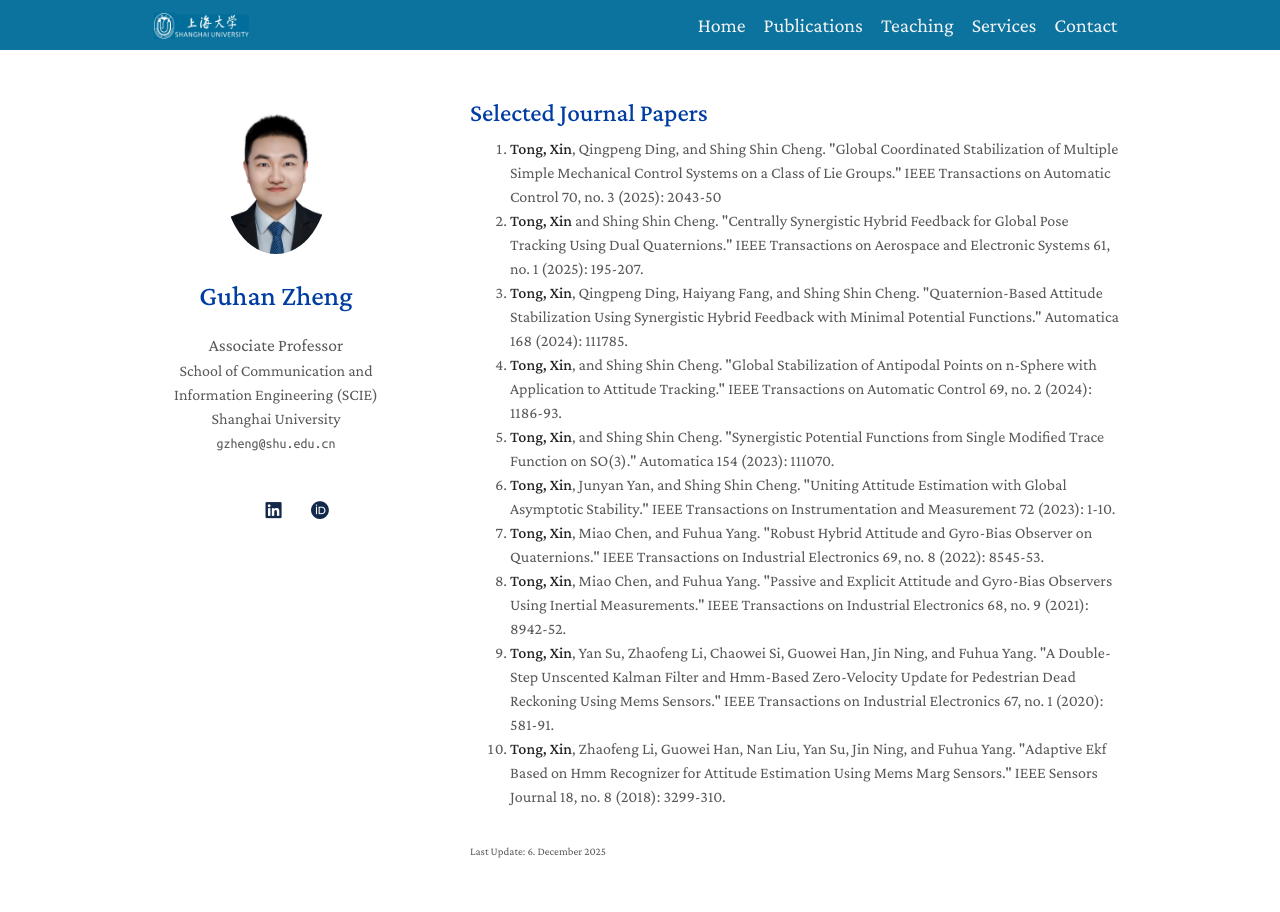
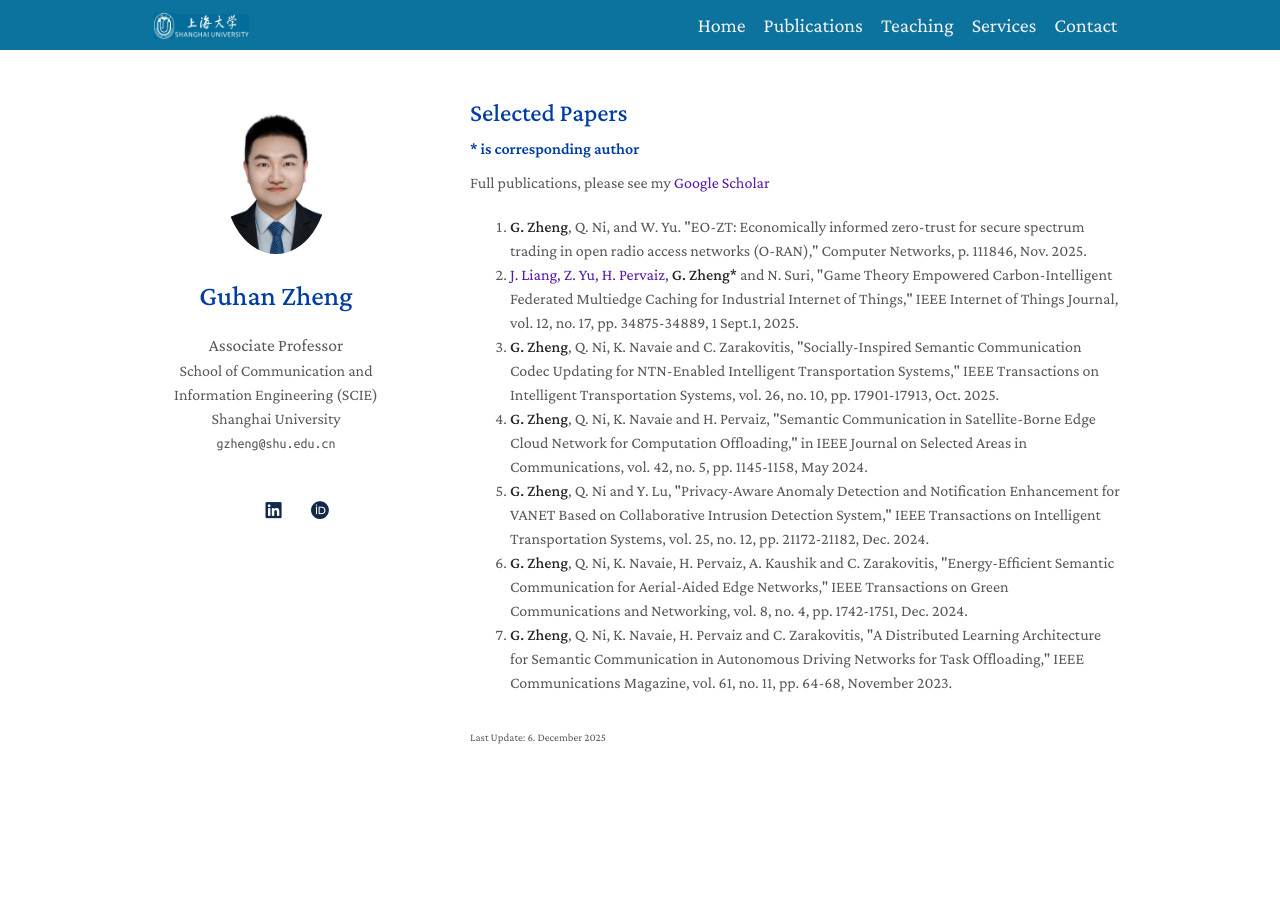
Before and after one commit to Guhan328/Guhan328.github.io, a Jekyll site: the page built from publications.md, in a window 1280 px wide. Built offline with Jekyll 4.4.1, drawn with Linux system fonts in a browser that asks for light colours; a style sheet for code colours, icons or effects is not loaded.

Commit message:
Update pubJournal.md

```diff
--- a/_includes/pubJournal.md
+++ b/_includes/pubJournal.md
@@ -1,17 +1,16 @@
 <h1 id="publication"></h1>
 
-<h2 style="margin: 80px 0px 10px;">Selected Journal Papers</h2>
-
+<h2 style="margin: 80px 0px 10px;">Selected Papers</h2>
+<h4 style="margin: 10px 0px 10px;">* is corresponding author</h4>
+Full publications, please see my [Google Scholar](https://scholar.google.com/citations?user=377WJ7IAAAAJ&hl)
 
 <ol style="margin:0 0 5px;">
-  <li><a href="https://ieeexplore.ieee.org/document/10735354"><autocolor><strong>Tong, Xin</strong>, Qingpeng Ding, and Shing Shin Cheng. "Global Coordinated Stabilization of Multiple Simple Mechanical Control Systems on a Class of Lie Groups." IEEE Transactions on Automatic Control 70, no. 3 (2025): 2043-50</autocolor></a></li>
-  <li><a href="https://ieeexplore.ieee.org/document/10645234"><autocolor><strong>Tong, Xin</strong> and Shing Shin Cheng. "Centrally Synergistic Hybrid Feedback for Global Pose Tracking Using Dual Quaternions." IEEE Transactions on Aerospace and Electronic Systems 61, no. 1 (2025): 195-207.</autocolor></a></li>
-  <li><a href="https://doi.org/10.1016/j.automatica.2024.111785"><autocolor><strong>Tong, Xin</strong>, Qingpeng Ding, Haiyang Fang, and Shing Shin Cheng. "Quaternion-Based Attitude Stabilization Using Synergistic Hybrid Feedback with Minimal Potential Functions." Automatica 168 (2024): 111785.</autocolor></a></li>
-  <li><a href="https://doi.org/10.1109/tac.2023.3281341"><autocolor><strong>Tong, Xin</strong>, and Shing Shin Cheng. "Global Stabilization of Antipodal Points on n-Sphere with Application to Attitude Tracking." IEEE Transactions on Automatic Control 69, no. 2 (2024): 1186-93.</autocolor></a></li>
-  <li><a href="https://doi.org/10.1016/j.automatica.2023.111070"><autocolor><strong>Tong, Xin</strong>, and Shing Shin Cheng. "Synergistic Potential Functions from Single Modified Trace Function on SO(3)." Automatica 154 (2023): 111070.</autocolor></a></li>
-  <li><a href="https://doi.org/10.1109/tim.2023.3250233"><autocolor><strong>Tong, Xin</strong>, Junyan Yan, and Shing Shin Cheng. "Uniting Attitude Estimation with Global Asymptotic Stability." IEEE Transactions on Instrumentation and Measurement 72 (2023): 1-10.</autocolor></a></li>
-  <li><a href="https://doi.org/10.1109/tie.2021.3108713"><autocolor><strong>Tong, Xin</strong>, Miao Chen, and Fuhua Yang. "Robust Hybrid Attitude and Gyro-Bias Observer on Quaternions." IEEE Transactions on Industrial Electronics 69, no. 8 (2022): 8545-53.</autocolor></a></li>
-  <li><a href="https://doi.org/10.1109/tie.2020.3018061"><autocolor><strong>Tong, Xin</strong>, Miao Chen, and Fuhua Yang. "Passive and Explicit Attitude and Gyro-Bias Observers Using Inertial Measurements." IEEE Transactions on Industrial Electronics 68, no. 9 (2021): 8942-52.</autocolor></a></li>
-  <li><a href="https://doi.org/10.1109/tie.2019.2897550"><autocolor><strong>Tong, Xin</strong>, Yan Su, Zhaofeng Li, Chaowei Si, Guowei Han, Jin Ning, and Fuhua Yang. "A Double-Step Unscented Kalman Filter and Hmm-Based Zero-Velocity Update for Pedestrian Dead Reckoning Using Mems Sensors." IEEE Transactions on Industrial Electronics 67, no. 1 (2020): 581-91.</autocolor></a></li>
-  <li><a href="https://doi.org/10.1109/jsen.2017.2787578"><autocolor><strong>Tong, Xin</strong>, Zhaofeng Li, Guowei Han, Nan Liu, Yan Su, Jin Ning, and Fuhua Yang. "Adaptive Ekf Based on Hmm Recognizer for Attitude Estimation Using Mems Marg Sensors." IEEE Sensors Journal 18, no. 8 (2018): 3299-310.</autocolor></a></li>
+  <li><a href="https://www.sciencedirect.com/science/article/pii/S1389128625008126"><autocolor><strong>G. Zheng</strong>, Q. Ni, and W. Yu. "EO-ZT: Economically informed zero-trust for secure spectrum trading in open radio access networks (O-RAN)," Computer Networks, p. 111846, Nov. 2025. </autocolor></a></li>
+  <li><a href="https://ieeexplore.ieee.org/abstract/document/11075850">J. Liang, Z. Yu, H. Pervaiz, <autocolor><strong>G. Zheng*</strong> and N. Suri, "Game Theory Empowered Carbon-Intelligent Federated Multiedge Caching for Industrial Internet of Things," IEEE Internet of Things Journal, vol. 12, no. 17, pp. 34875-34889, 1 Sept.1, 2025.</autocolor></a></li>
+  <li><a href="https://ieeexplore.ieee.org/abstract/document/10919123"><autocolor><strong>G. Zheng</strong>, Q. Ni, K. Navaie and C. Zarakovitis, "Socially-Inspired Semantic Communication Codec Updating for NTN-Enabled Intelligent Transportation Systems," IEEE Transactions on Intelligent Transportation Systems, vol. 26, no. 10, pp. 17901-17913, Oct. 2025.</autocolor></a></li>
+  <li><a href="https://ieeexplore.ieee.org/abstract/document/10445211"><autocolor><strong>G. Zheng</strong>, Q. Ni, K. Navaie and H. Pervaiz, "Semantic Communication in Satellite-Borne Edge Cloud Network for Computation Offloading," in IEEE Journal on Selected Areas in Communications, vol. 42, no. 5, pp. 1145-1158, May 2024.</autocolor></a></li>
+  <li><a href="https://ieeexplore.ieee.org/abstract/document/10734671"><autocolor><strong>G. Zheng</strong>, Q. Ni and Y. Lu, "Privacy-Aware Anomaly Detection and Notification Enhancement for VANET Based on Collaborative Intrusion Detection System," IEEE Transactions on Intelligent Transportation Systems, vol. 25, no. 12, pp. 21172-21182, Dec. 2024.</autocolor></a></li>
+  <li><a href="https://ieeexplore.ieee.org/abstract/document/10527365"><autocolor><strong>G. Zheng</strong>, Q. Ni, K. Navaie, H. Pervaiz, A. Kaushik and C. Zarakovitis, "Energy-Efficient Semantic Communication for Aerial-Aided Edge Networks," IEEE Transactions on Green Communications and Networking, vol. 8, no. 4, pp. 1742-1751, Dec. 2024.</autocolor></a></li>
+  <li><a href="https://ieeexplore.ieee.org/abstract/document/10328182"><autocolor><strong>G. Zheng</strong>, Q. Ni, K. Navaie, H. Pervaiz and C. Zarakovitis, "A Distributed Learning Architecture for Semantic Communication in Autonomous Driving Networks for Task Offloading," IEEE Communications Magazine, vol. 61, no. 11, pp. 64-68, November 2023.</autocolor></a></li>
+
 </ol>
```
